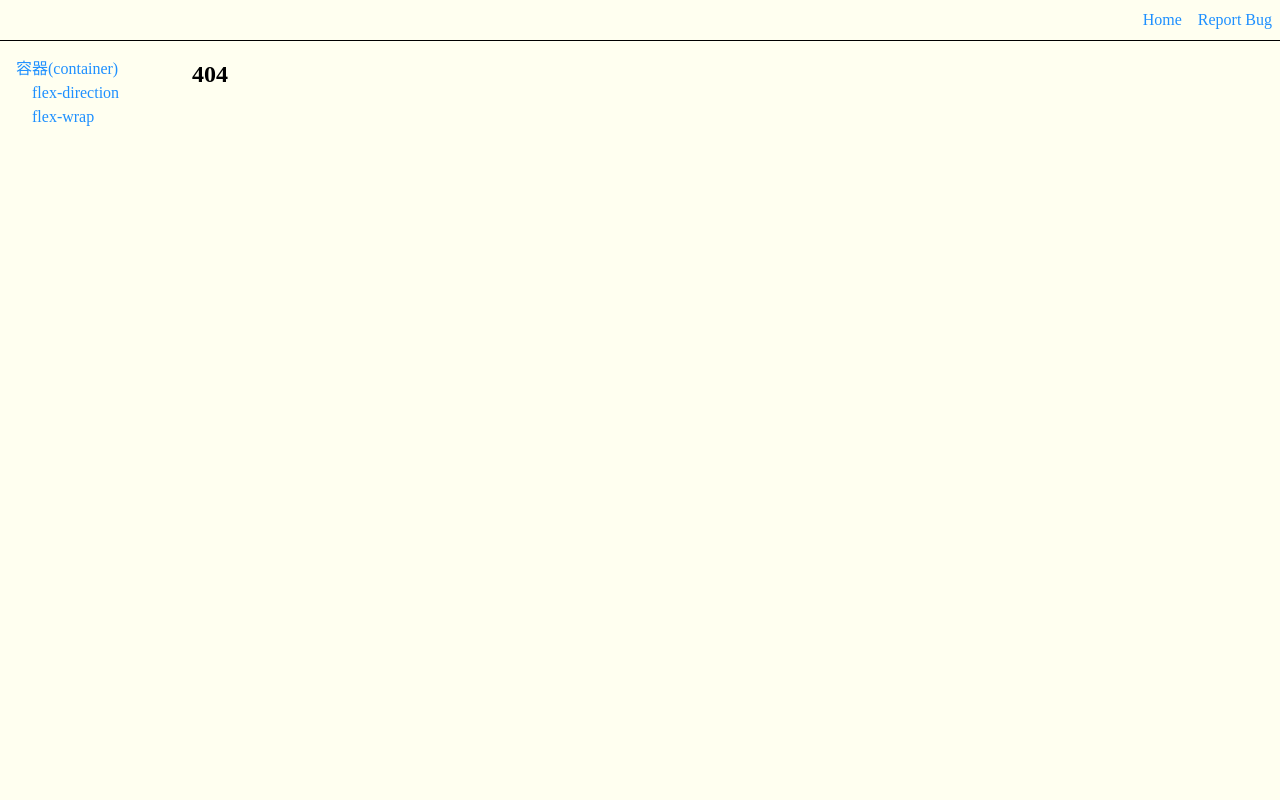
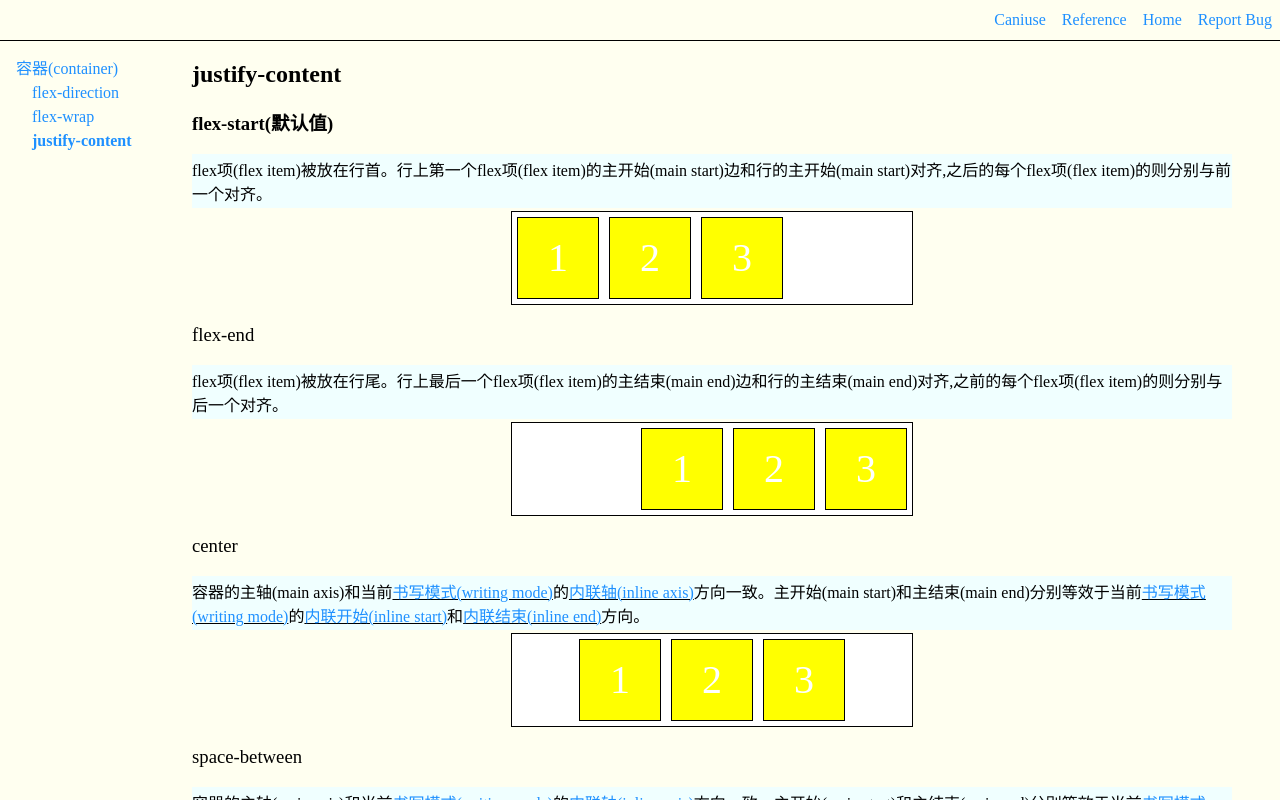
Before and after one commit to asurance/flex-tutorial, a Next.js app: page /container/JustifyContent in a window 1280 px wide. Before the commit this address had no page. Built offline with nearby package versions, Linux system fonts and the light colour scheme.

Commit message:
feat(justify-content): 部分完成

```diff
--- a/components/Layout.tsx
+++ b/components/Layout.tsx
@@ -23,6 +23,10 @@ const containers: NavVO[] = [
     {
         link: 'FlexWrap',
         text: 'flex-wrap',
+    },
+    {
+        link: 'JustifyContent',
+        text: 'justify-content',
     }
 ]
 
--- a/components/LinkItem.tsx
+++ b/components/LinkItem.tsx
@@ -27,3 +27,5 @@ export const CrossStart = '交叉开始(cross start)'
 export const CrossEnd = '交叉结束(cross end)'
 
 export const Container = <ArticleLink href="/container" keep>flex容器(flex container)</ArticleLink>
+
+export const Item = 'flex项(flex item)'
--- /dev/null
+++ b/pages/container/JustifyContent.tsx
@@ -0,0 +1,79 @@
+import { ReactElement } from 'react'
+import Layout from '../../components/Layout'
+import PropertyValue from '../../components/PropertyValue'
+import FlexContainer from '../../components/FlexContainer'
+import FlexItem from '../../components/FlexItem'
+import { BlockAxis, BlockEnd, BlockStart, InlineAxis, InlineEnd, InlineStart, Item, MainAxis, MainEnd, MainStart, WritingMode } from '../../components/LinkItem'
+import { NavVO } from '../../interfaces/NavVO'
+import PropertyP from '../../components/PropertyP'
+
+const headNavs: NavVO[] = [
+    {
+        link: 'https://caniuse.com/?search=justify-content',
+        text: 'Caniuse'
+    },
+    // {
+    //     link: 'https://codepen.io/asurance/pen/RwGeBjL',
+    //     text: 'Codepen'
+    // },
+    {
+        link: 'https://www.w3.org/TR/css-flexbox-1/#propdef-justify-content',
+        text: 'Reference',
+    },
+]
+
+export default function JustifyContent(): ReactElement {
+    return <Layout title="justify-content" navs={headNavs}>
+        <header><h1>justify-content</h1></header>
+        <PropertyValue value="flex-start" isDefault >
+            <PropertyP>{Item}被放在行首。行上第一个{Item}的{MainStart}边和行的{MainStart}对齐,之后的每个{Item}的则分别与前一个对齐。</PropertyP>
+            <section>
+                <FlexContainer>
+                    <FlexItem>1</FlexItem>
+                    <FlexItem>2</FlexItem>
+                    <FlexItem>3</FlexItem>
+                </FlexContainer>
+            </section>
+        </PropertyValue>
+        <PropertyValue value="flex-end" >
+            <PropertyP>{Item}被放在行尾。行上最后一个{Item}的{MainEnd}边和行的{MainEnd}对齐,之前的每个{Item}的则分别与后一个对齐。</PropertyP>
+            <section>
+                <FlexContainer style={{ justifyContent: 'flex-end' }}>
+                    <FlexItem>1</FlexItem>
+                    <FlexItem>2</FlexItem>
+                    <FlexItem>3</FlexItem>
+                </FlexContainer>
+            </section>
+        </PropertyValue>
+        <PropertyValue value="center" >
+            <PropertyP>容器的{MainAxis}和当前{WritingMode}的{InlineAxis}方向一致。{MainStart}和{MainEnd}分别等效于当前{WritingMode}的{InlineStart}和{InlineEnd}方向。</PropertyP>
+            <section>
+                <FlexContainer style={{ justifyContent: 'center' }}>
+                    <FlexItem>1</FlexItem>
+                    <FlexItem>2</FlexItem>
+                    <FlexItem>3</FlexItem>
+                </FlexContainer>
+            </section>
+        </PropertyValue>
+        <PropertyValue value="space-between" >
+            <PropertyP>容器的{MainAxis}和当前{WritingMode}的{InlineAxis}方向一致。{MainStart}和{MainEnd}分别等效于当前{WritingMode}的{InlineStart}和{InlineEnd}方向。</PropertyP>
+            <section>
+                <FlexContainer style={{ justifyContent: 'space-between' }}>
+                    <FlexItem>1</FlexItem>
+                    <FlexItem>2</FlexItem>
+                    <FlexItem>3</FlexItem>
+                </FlexContainer>
+            </section>
+        </PropertyValue>
+        <PropertyValue value="space-around" >
+            <PropertyP>容器的{MainAxis}和当前{WritingMode}的{InlineAxis}方向一致。{MainStart}和{MainEnd}分别等效于当前{WritingMode}的{InlineStart}和{InlineEnd}方向。</PropertyP>
+            <section>
+                <FlexContainer style={{ justifyContent: 'space-around' }}>
+                    <FlexItem>1</FlexItem>
+                    <FlexItem>2</FlexItem>
+                    <FlexItem>3</FlexItem>
+                </FlexContainer>
+            </section>
+        </PropertyValue>
+    </Layout>
+}
--- a/styles/Flex.module.css
+++ b/styles/Flex.module.css
@@ -5,10 +5,10 @@
     margin: 5px;
     text-align: center;
     vertical-align: middle;
-    font-size: 50px;
-    line-height: 100px;
-    width: 100px;
-    height: 100px;
+    font-size: 40px;
+    line-height: 80px;
+    width: 80px;
+    height: 80px;
 }
 
 .container {
```
